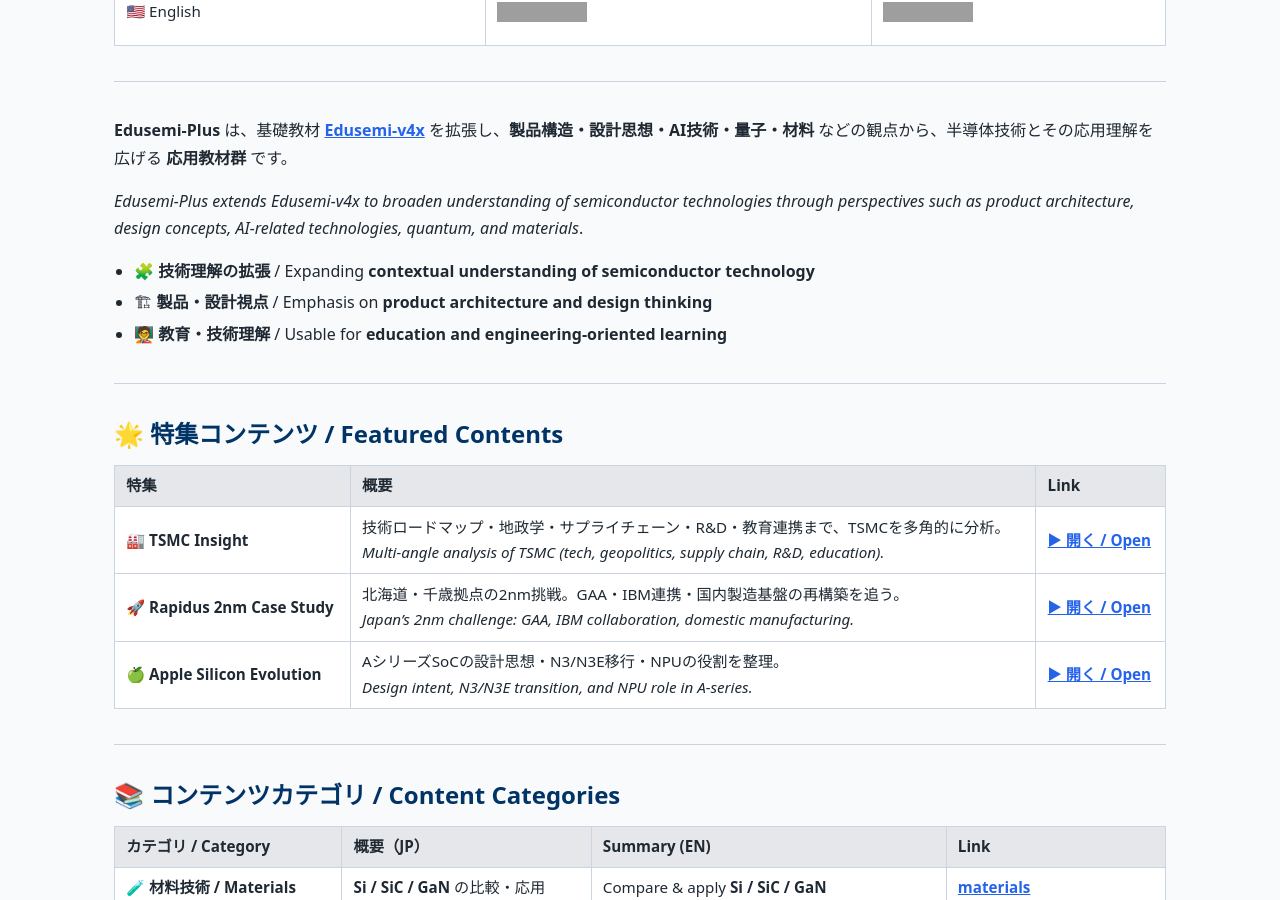
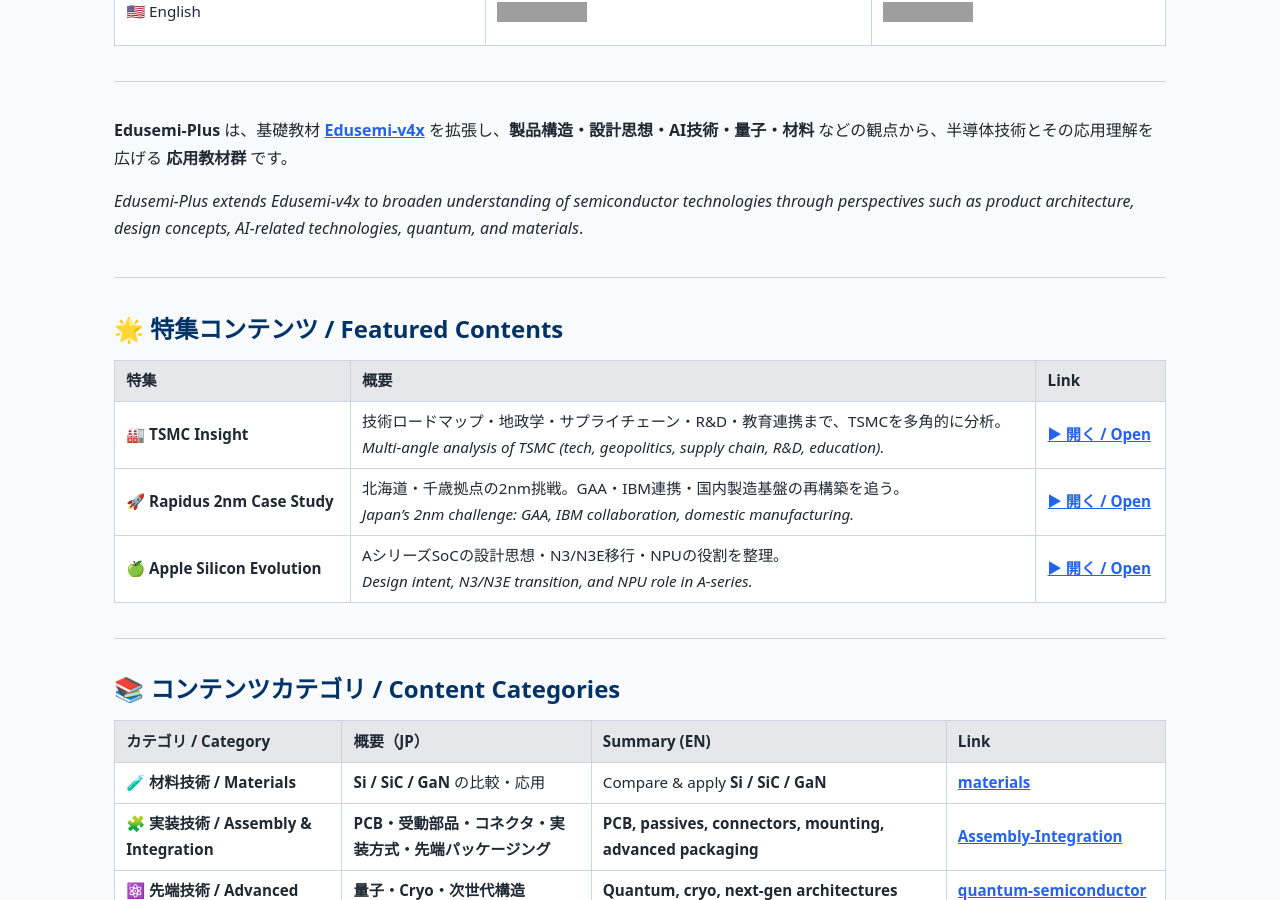
Before and after one commit to Samizo-AITL/Edusemi-Plus, a Jekyll site: the page built from index.md, in a window 1280 px wide and 900 px high, scrolled down 389 px. Built offline with Jekyll 4.4.1, drawn with Linux system fonts in a browser that asks for light colours; grey boxes are pictures that could not be loaded.

Commit message:
Update index.md

```diff
--- a/index.md
+++ b/index.md
@@ -22,10 +22,6 @@
 **Edusemi-Plus** は、基礎教材 [**Edusemi-v4x**](https://github.com/Samizo-AITL/Edusemi-v4x) を拡張し、**製品構造・設計思想・AI技術・量子・材料** などの観点から、半導体技術とその応用理解を広げる **応用教材群** です。
 
 *Edusemi-Plus extends Edusemi-v4x to broaden understanding of semiconductor technologies through perspectives such as product architecture, design concepts, AI-related technologies, quantum, and materials*.
-
-- 🧩 **技術理解の拡張** / Expanding **contextual understanding of semiconductor technology**
-- 🏗 **製品・設計視点** / Emphasis on **product architecture and design thinking**
-- 🧑‍🏫 **教育・技術理解** / Usable for **education and engineering-oriented learning**
 
 ---
 
```
